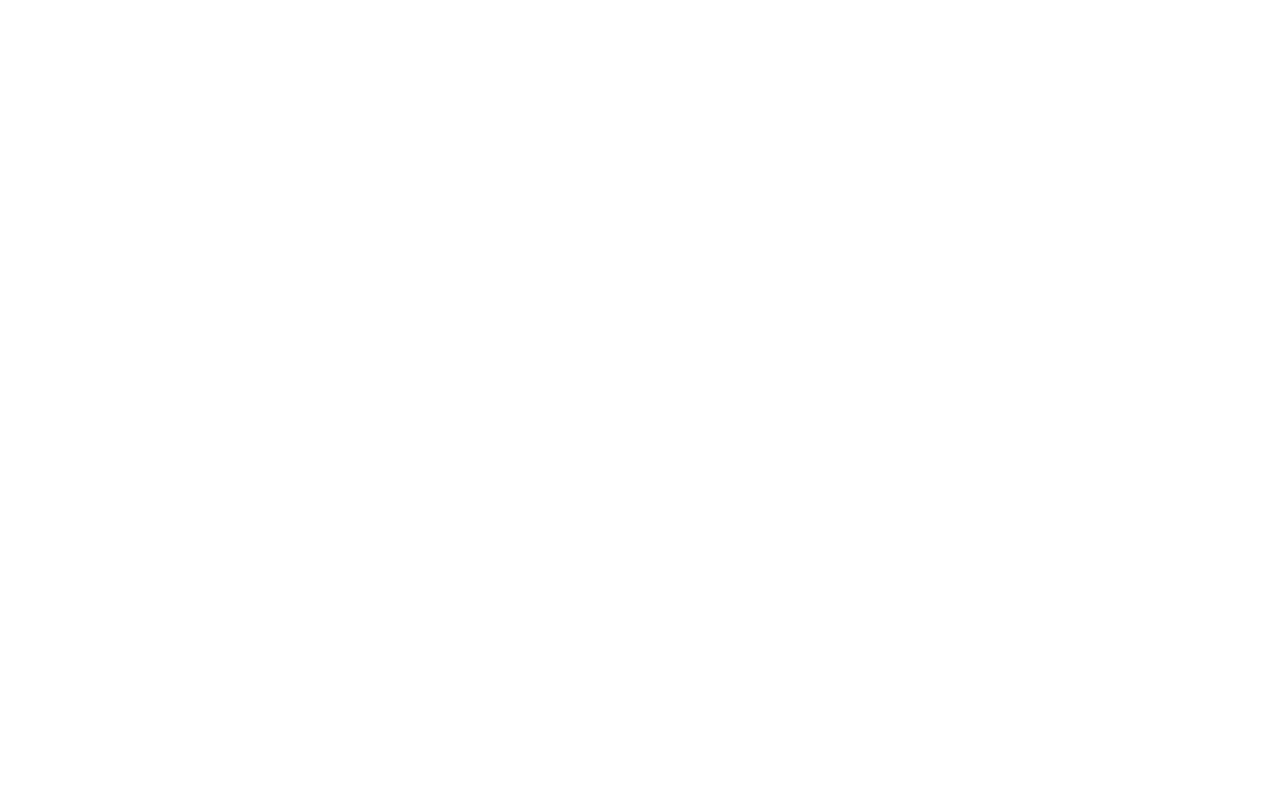
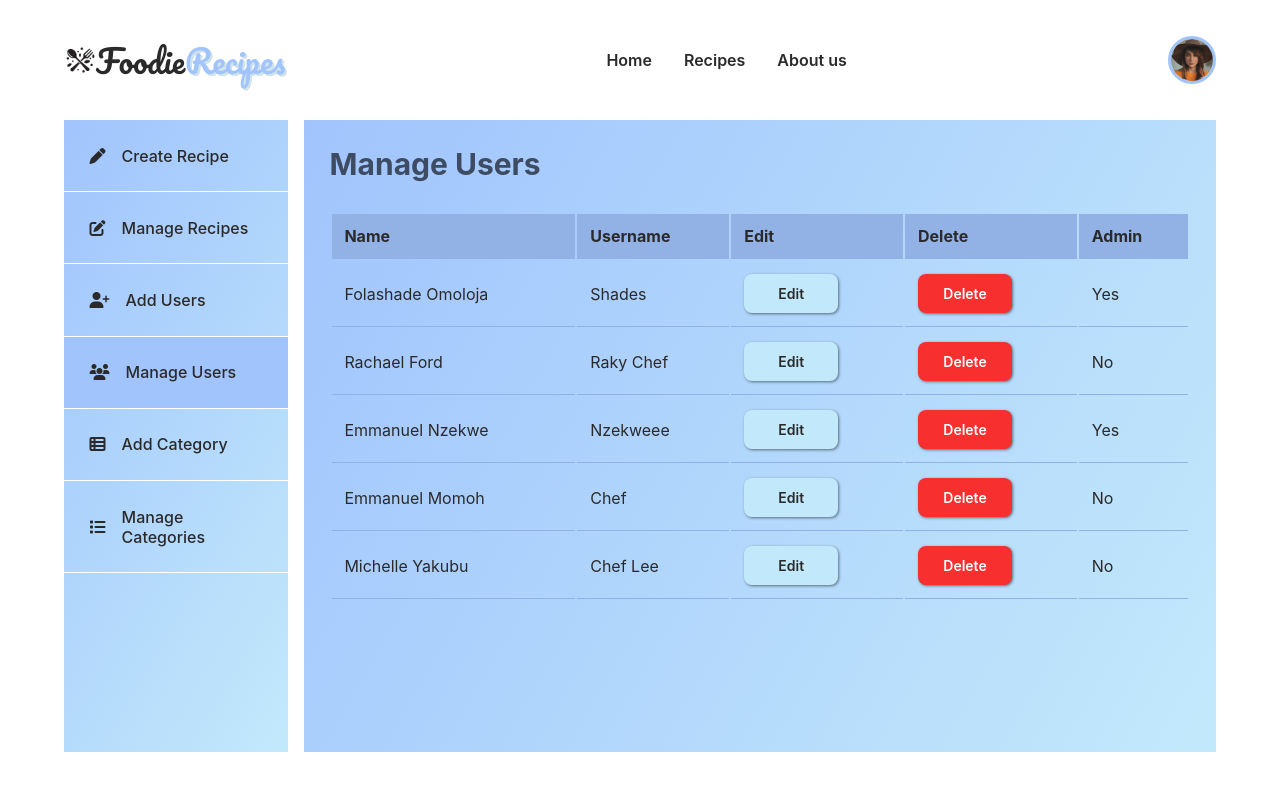
Before and after one commit to Nzekweee/FoodieRecipes, a plain HTML site: page manage-user.html in a window 1280 px wide. Drawn offline with Linux system fonts and the light colour scheme.

Commit message:
dashboard

```diff
--- a/css/dashboard.css
+++ b/css/dashboard.css
@@ -134,6 +134,45 @@ select:focus {
     object-fit: cover;
 }
 
+.edit-btn, .del-btn{
+    display: flex;
+    font-size: 14px;
+    background: #c2e9fb ;
+    width: 94px;
+    margin: 0;
+}
+
+.del-btn{
+    background: #f72f2f;
+    color: white;
+}
+.edit-btn:hover, .del-btn:hover{
+border: none;
+}
+
+.main__container table{
+    margin-top: 30px;
+    width:100% ;
+    text-align: left;
+}
+
+.main__container table th{
+padding: 0.8rem;
+background: #92b2e6;
+}
+
+.main__container table td{
+    padding: 0.8rem;
+    border-bottom: 1px solid #92b2e6;
+    }
+
+.main__container table tr:hover td{
+background-color: #92b2e6 ;
+transition: hover;
+
+    }
+
+
 @media screen and (max-width: 840px) {
     .dashboard__container{
         grid-template-columns: 4rem auto;
@@ -157,19 +196,6 @@ select:focus {
      }
 
 
-    .edit-btn, .del-btn{
-        display: block;
-        font-size: 14px;
-        background: #c2e9fb ;
-    }
-
-    .del-btn{
-        background: #f72f2f;
-        color: white;
-    }
-    .edit-btn:hover, .del-btn:hover{
-    border: none;
-    }
 
  @media screen and (max-width: 425px) {
     h4{
@@ -202,4 +228,12 @@ select:focus {
     .dashboard__container,.main__container{
         height: 100%;
     }
+
+    .main__container table{
+        font-size: 14px;
+    }
+
+    .manage-rec-title{
+       width: 300px;
+    }
      }
--- a/manage-recipes.html
+++ b/manage-recipes.html
@@ -0,0 +1,128 @@
+<!DOCTYPE html>
+<html lang="en">
+    <head>
+        <meta charset="UTF-8">
+        <meta name="viewport" content="width=device-width, initial-scale=1.0">
+        <title>FoodieRecipes</title>
+        <link rel="stylesheet" href="https://cdnjs.cloudflare.com/ajax/libs/font-awesome/6.5.1/css/all.min.css" integrity="sha512-DTOQO9RWCH3ppGqcWaEA1BIZOC6xxalwEsw9c2QQeAIftl+Vegovlnee1c9QX4TctnWMn13TZye+giMm8e2LwA==" crossorigin="anonymous" referrerpolicy="no-referrer" />
+        <link rel="stylesheet" href="css/styles.css">
+        <link rel="stylesheet" href="css/dashboard.css">
+    </head>
+<body>
+        <!-- NavBar -->
+        <nav class="navbar">
+            <div class="nav__container container flex-row div-center">
+                <a href="index.html" class="nav__logo flex-row div-center"> <img src="/assets/foodie-logo.png" alt="logo"> Foodie<span>Recipes</span></a>
+                <ul class="flex-row nav__items nav__details">
+                    <li class="nav__items-inactive"><a href="/">Home</a></li>
+                    <li class="nav__items-inactive"><a href="/recipe.html">Recipes</a></li>
+                    <li class="nav__items-inactive"><a href="/about.html">About us</a></li>
+                </ul>
+                <ul class="flex-row nav__login nav__details">
+                    <li class="nav__profile">
+                         <div class="avatar">
+                             <img src="/assets/avatar2.jpg" alt="avatar" draggable="false" class="rounded">
+                         </div>
+                         <ul class="flex-column">
+                             <li><a href="dashboard.html" class="nav__dash">Dashboard</a></li>
+                             <li><a href="logout.html" class="nav__logout">Logout</a></li>
+                         </ul>
+                    </li>
+                </ul>
+                <div class="nav__resp-btns">
+                    <button class="open__nav-btn"><i class="fa-solid fa-bars-staggered"></i></button>
+                    <button class="close__nav-btn hidden"><i class="fa-solid fa-xmark"></i></button>
+                </div>
+            </div>
+        </nav>
+         <!-- NavBar Ends-->
+         <main class="dashboard__container container">
+            <button id="show__sidebar-btn" class="sidebar__toggle"><i class="fa-solid fa-angle-right"></i></button>
+            <button id="hide__sidebar-btn" class="sidebar__toggle"><i class="fa-solid fa-angle-left"></i></button>
+            <aside class="dashboard__sidebar">
+                  <ul class="flex-column">
+                    <li>
+                        <a href="dashboard.html" >
+                            <i class="fa-solid fa-pen"></i>
+                            <span>Create Recipe</span>
+                        </a>
+                    </li>
+                    <li>
+                        <a href="manage-recipes.html" class="dashboard__sidebar-active">
+                            <i class="fa-solid fa-pen-to-square"></i>
+                            <span>Manage Recipes</span>
+                        </a>
+                    </li>
+                    <li>
+                        <a href="add-user.html" >
+                            <i class="fa-solid fa-user-plus"></i>
+                            <span>Add Users</span>
+                        </a>
+                    </li>
+                    <li>
+                        <a href="manage-user.html">
+                            <i class="fa-solid fa-users"></i>
+                            <span>Manage Users</span>
+                        </a>
+                    </li>
+                    <li>
+                        <a href="add-category.html" >
+                            <i class="fa-solid fa-table-list"></i>
+                            <span>Add Category</span>
+                        </a>
+                    </li>
+                    <li>
+                        <a href="manage-categories.html" >
+                            <i class="fa-solid fa-list"></i>
+                            <span>Manage Categories</span>
+                        </a>
+                    </li>
+                  </ul>
+                </aside>
+                <section class="main__container">
+                        <h4>Manage Recipes</h4>
+                        <table>
+                            <thead>
+                                <tr>
+                                    <th >Title</th>
+                                    <th>Category</th>
+                                    <th>Edit</th>
+                                    <th>Delete</th>
+                                </tr>
+                            </thead>
+                            <tbody>
+                                <tr>
+                                    <td>Lorem ipsum dolor sit amet consectetur adipisicing elit.</td>
+                                    <td>Vegan</td>
+                                    <td><a href="edit-recipe.html" class="edit-btn header__login-btn div-center">Edit</a></td>
+                                    <td><a href="delete-recipe.html " class="header__login-btn div-center del-btn">Delete</a></td>
+                                </tr>
+                                <tr>
+                                    <td>Lorem ipsum dolor sit amet consectetur adipisicing elit.</td>
+                                    <td>Breakfast</td>
+                                    <td><a href="edit-recipe.html" class="edit-btn header__login-btn div-center">Edit</a></td>
+                                    <td><a href="delete-recipe.html " class="header__login-btn div-center del-btn">Delete</a></td>
+                                </tr>
+                                <tr>
+                                    <td>Lorem ipsum dolor sit amet consectetur adipisicing elit.</td>
+                                    <td>Pasta</td>
+                                    <td><a href="edit-recipe.html" class="edit-btn header__login-btn div-center">Edit</a></td>
+                                    <td><a href="delete-recipe.html " class="header__login-btn div-center del-btn">Delete</a></td>
+                                </tr>
+                                <tr>
+                                    <td>Lorem ipsum dolor sit amet consectetur adipisicing elit.</td>
+                                    <td>Pizza</td>
+                                    <td><a href="edit-recipe.html" class="edit-btn header__login-btn div-center">Edit</a></td>
+                                    <td><a href="delete-recipe.html " class="header__login-btn div-center del-btn">Delete</a></td>
+                                </tr>
+
+                            </tbody>
+                        </table>
+
+                </section>
+
+
+         </main>
+         <script type="module" src="/javascript/main.js"></script>
+</body>
+</html>
--- a/manage-user.html
+++ b/manage-user.html
@@ -0,0 +1,141 @@
+<!DOCTYPE html>
+<html lang="en">
+    <head>
+        <meta charset="UTF-8">
+        <meta name="viewport" content="width=device-width, initial-scale=1.0">
+        <title>FoodieRecipes</title>
+        <link rel="stylesheet" href="https://cdnjs.cloudflare.com/ajax/libs/font-awesome/6.5.1/css/all.min.css" integrity="sha512-DTOQO9RWCH3ppGqcWaEA1BIZOC6xxalwEsw9c2QQeAIftl+Vegovlnee1c9QX4TctnWMn13TZye+giMm8e2LwA==" crossorigin="anonymous" referrerpolicy="no-referrer" />
+        <link rel="stylesheet" href="css/styles.css">
+        <link rel="stylesheet" href="css/dashboard.css">
+    </head>
+<body>
+        <!-- NavBar -->
+        <nav class="navbar">
+            <div class="nav__container container flex-row div-center">
+                <a href="index.html" class="nav__logo flex-row div-center"> <img src="/assets/foodie-logo.png" alt="logo"> Foodie<span>Recipes</span></a>
+                <ul class="flex-row nav__items nav__details">
+                    <li class="nav__items-inactive"><a href="/">Home</a></li>
+                    <li class="nav__items-inactive"><a href="/recipe.html">Recipes</a></li>
+                    <li class="nav__items-inactive"><a href="/about.html">About us</a></li>
+                </ul>
+                <ul class="flex-row nav__login nav__details">
+                    <li class="nav__profile">
+                         <div class="avatar">
+                             <img src="/assets/avatar2.jpg" alt="avatar" draggable="false" class="rounded">
+                         </div>
+                         <ul class="flex-column">
+                             <li><a href="dashboard.html" class="nav__dash">Dashboard</a></li>
+                             <li><a href="logout.html" class="nav__logout">Logout</a></li>
+                         </ul>
+                    </li>
+                </ul>
+                <div class="nav__resp-btns">
+                    <button class="open__nav-btn"><i class="fa-solid fa-bars-staggered"></i></button>
+                    <button class="close__nav-btn hidden"><i class="fa-solid fa-xmark"></i></button>
+                </div>
+            </div>
+        </nav>
+         <!-- NavBar Ends-->
+         <main class="dashboard__container container">
+            <button id="show__sidebar-btn" class="sidebar__toggle"><i class="fa-solid fa-angle-right"></i></button>
+            <button id="hide__sidebar-btn" class="sidebar__toggle"><i class="fa-solid fa-angle-left"></i></button>
+            <aside class="dashboard__sidebar">
+                  <ul class="flex-column">
+                    <li>
+                        <a href="dashboard.html" >
+                            <i class="fa-solid fa-pen"></i>
+                            <span>Create Recipe</span>
+                        </a>
+                    </li>
+                    <li>
+                        <a href="manage-recipes.html">
+                            <i class="fa-solid fa-pen-to-square"></i>
+                            <span>Manage Recipes</span>
+                        </a>
+                    </li>
+                    <li>
+                        <a href="add-user.html" >
+                            <i class="fa-solid fa-user-plus"></i>
+                            <span>Add Users</span>
+                        </a>
+                    </li>
+                    <li>
+                        <a href="manage-user.html" class="dashboard__sidebar-active">
+                            <i class="fa-solid fa-users"></i>
+                            <span>Manage Users</span>
+                        </a>
+                    </li>
+                    <li>
+                        <a href="add-category.html" >
+                            <i class="fa-solid fa-table-list"></i>
+                            <span>Add Category</span>
+                        </a>
+                    </li>
+                    <li>
+                        <a href="manage-categories.html" >
+                            <i class="fa-solid fa-list"></i>
+                            <span>Manage Categories</span>
+                        </a>
+                    </li>
+                  </ul>
+                </aside>
+                <section class="main__container">
+                        <h4>Manage Users</h4>
+                        <table>
+                            <thead>
+                                <tr>
+                                    <th>Name</th>
+                                    <th>Username</th>
+                                    <th>Edit</th>
+                                    <th>Delete</th>
+                                    <th>Admin</th>
+                                </tr>
+                            </thead>
+                            <tbody>
+                                <tr>
+                                    <td>Folashade Omoloja</td>
+                                    <td>Shades</td>
+                                    <td><a href="edit-user.html " class="edit-btn header__login-btn div-center">Edit</a></td>
+                                    <td><a href="delete-user.html " class="header__login-btn div-center del-btn">Delete</a></td>
+                                    <td>Yes</td>
+                                </tr>
+                                <tr>
+                                    <td>Rachael Ford</td>
+                                    <td>Raky Chef</td>
+                                    <td><a href="edit-user.html " class="edit-btn header__login-btn div-center">Edit</a></td>
+                                    <td><a href="delete-user.html " class="header__login-btn div-center del-btn">Delete</a></td>
+                                    <td>No</td>
+                                </tr>
+                                <tr>
+                                    <td>Emmanuel Nzekwe</td>
+                                    <td>Nzekweee</td>
+                                    <td><a href="edit-user.html " class="edit-btn header__login-btn div-center">Edit</a></td>
+                                    <td><a href="delete-user.html " class="header__login-btn div-center del-btn">Delete</a></td>
+                                    <td>Yes</td>
+                                </tr>
+                                <tr>
+                                    <td>Emmanuel Momoh</td>
+                                    <td>Chef</td>
+                                    <td><a href="edit-user.html " class="edit-btn header__login-btn div-center">Edit</a></td>
+                                    <td><a href="delete-user.html " class="header__login-btn div-center del-btn">Delete</a></td>
+                                    <td>No</td>
+                                </tr>
+                                <tr>
+                                    <td>Michelle Yakubu</td>
+                                    <td>Chef Lee</td>
+                                    <td><a href="edit-user.html " class="edit-btn header__login-btn div-center">Edit</a></td>
+                                    <td><a href="delete-user.html " class="header__login-btn div-center del-btn">Delete</a></td>
+                                    <td>No</td>
+                                </tr>
+
+
+                            </tbody>
+                        </table>
+
+                </section>
+
+
+         </main>
+         <script type="module" src="/javascript/main.js"></script>
+</body>
+</html>
```
